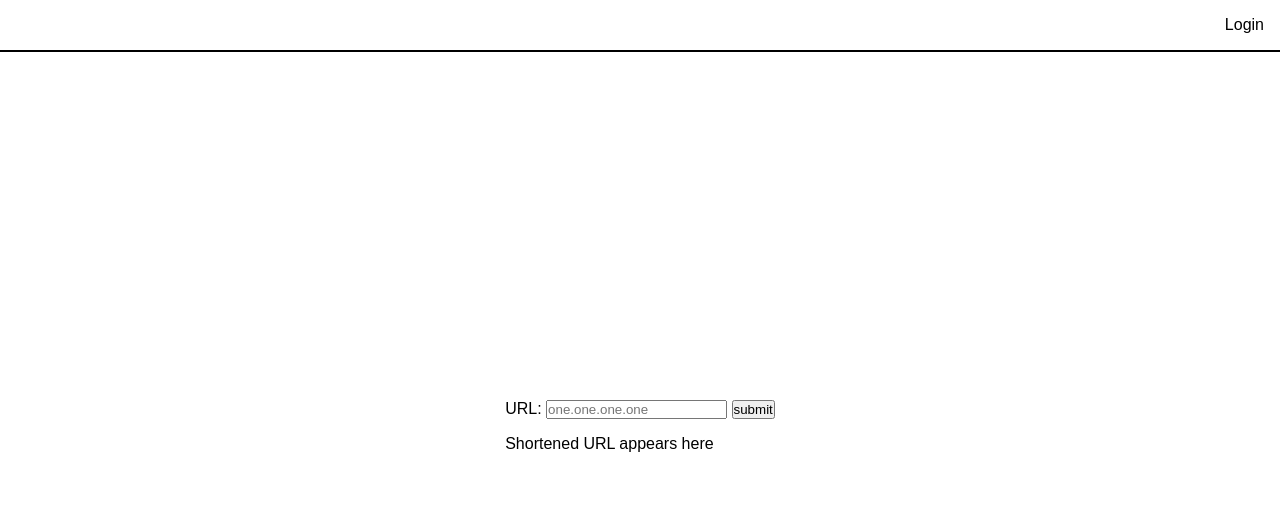
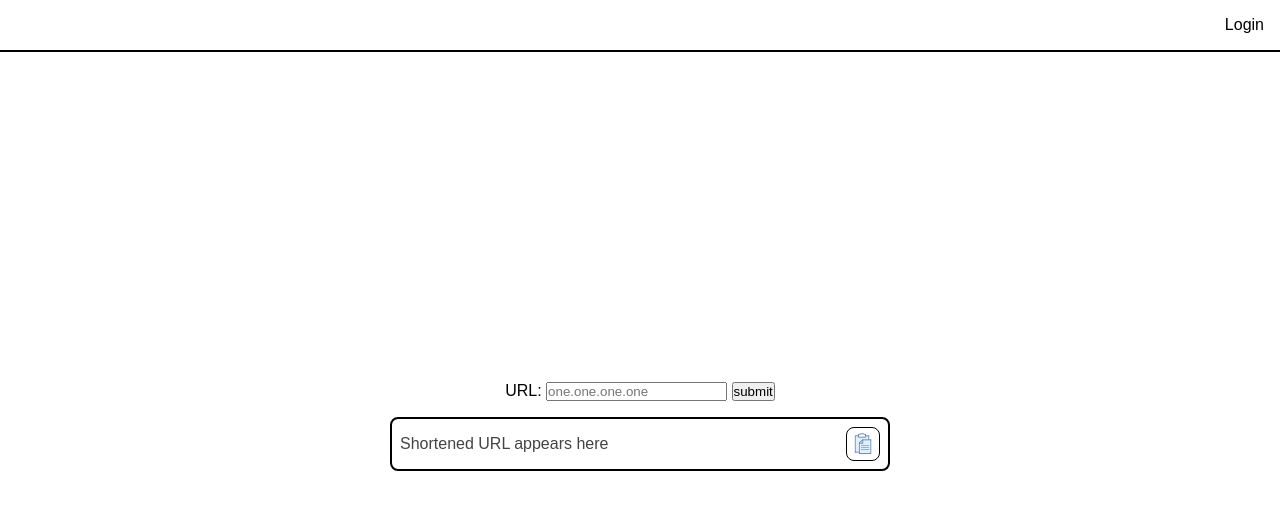
Before and after one commit to dretez/WiSe2526-SECloud-FrontEnd, a plain HTML site: page public/index.html in a window 1280 px wide. Drawn offline with Linux system fonts and the light colour scheme.

Commit message:
feat: Improve short url field

```diff
--- a/public/index.html
+++ b/public/index.html
@@ -31,7 +31,10 @@
             <input type="submit" name="urlsubmit" value="submit" />
           </form>
         </div>
-        <div>Shortened URL appears here</div>
+        <div id="shortUrlContainer">
+          <span class="shortUrl"> Shortened URL appears here </span>
+          <img src="/assets/copy.svg" alt="Copy short url" />
+        </div>
       </div>
     </main>
     <footer></footer>
--- a/sass/style.scss
+++ b/sass/style.scss
@@ -19,6 +19,8 @@ main {
   flex-direction: column;
   margin: auto;
   gap: 1rem;
+  max-width: 50rem;
+  width: 80vw;
 }
 
 .openAuthScreen {
@@ -28,3 +30,33 @@ main {
 .hide {
   display: none;
 }
+
+#urlInput {
+  max-width: fit-content;
+  margin: auto;
+}
+
+#shortUrlContainer {
+  display: flex;
+  max-width: 30rem;
+  width: 80%;
+  margin: auto;
+  padding: 0.5rem;
+  border: 0.125rem solid #000;
+  border-radius: 0.5rem;
+  color: #444;
+  gap: 1rem;
+
+  > span {
+    flex-grow: 1;
+    align-content: center;
+    overflow: auto hidden;
+    white-space: nowrap;
+  }
+
+  > img {
+    max-width: 2rem;
+    border: 0.06125rem solid #000;
+    border-radius: 0.5rem;
+  }
+}
```
Also changed, not shown: public/assets/copy.svg (added), public/styles/style.css.
